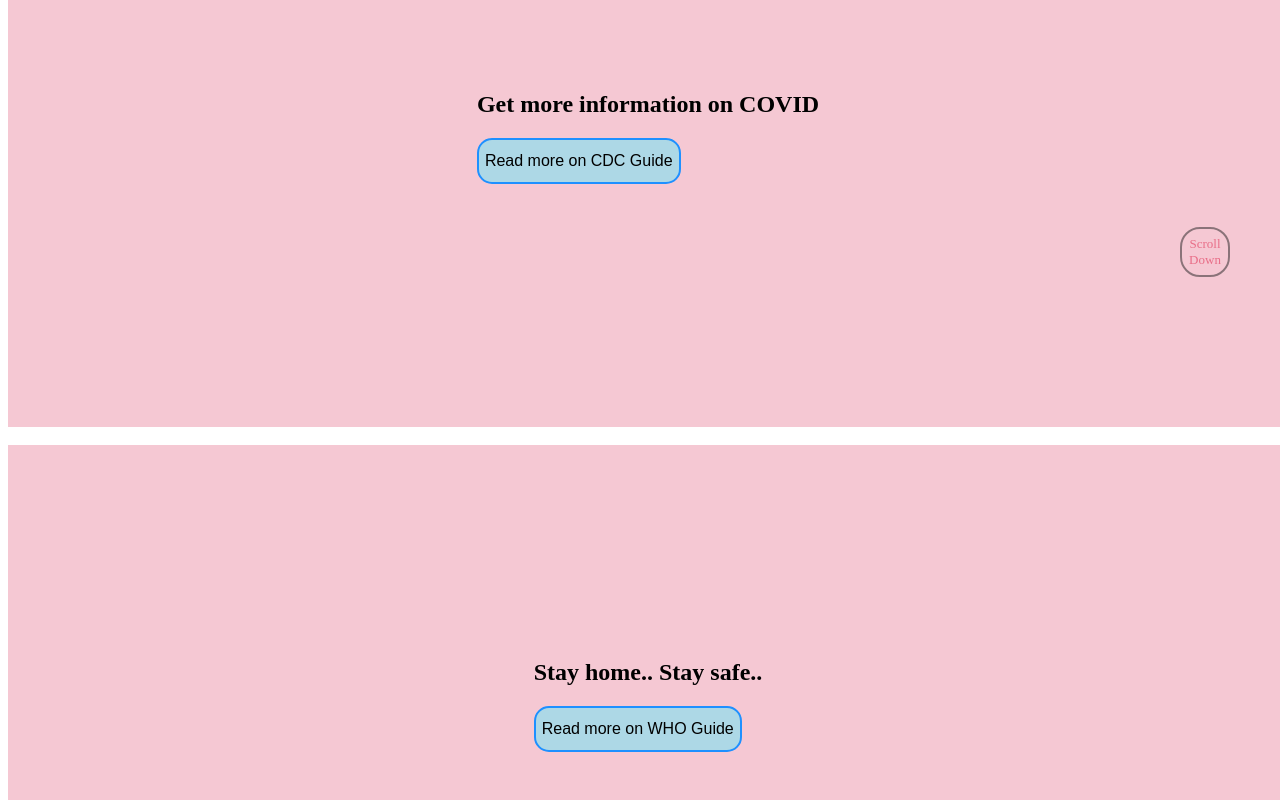
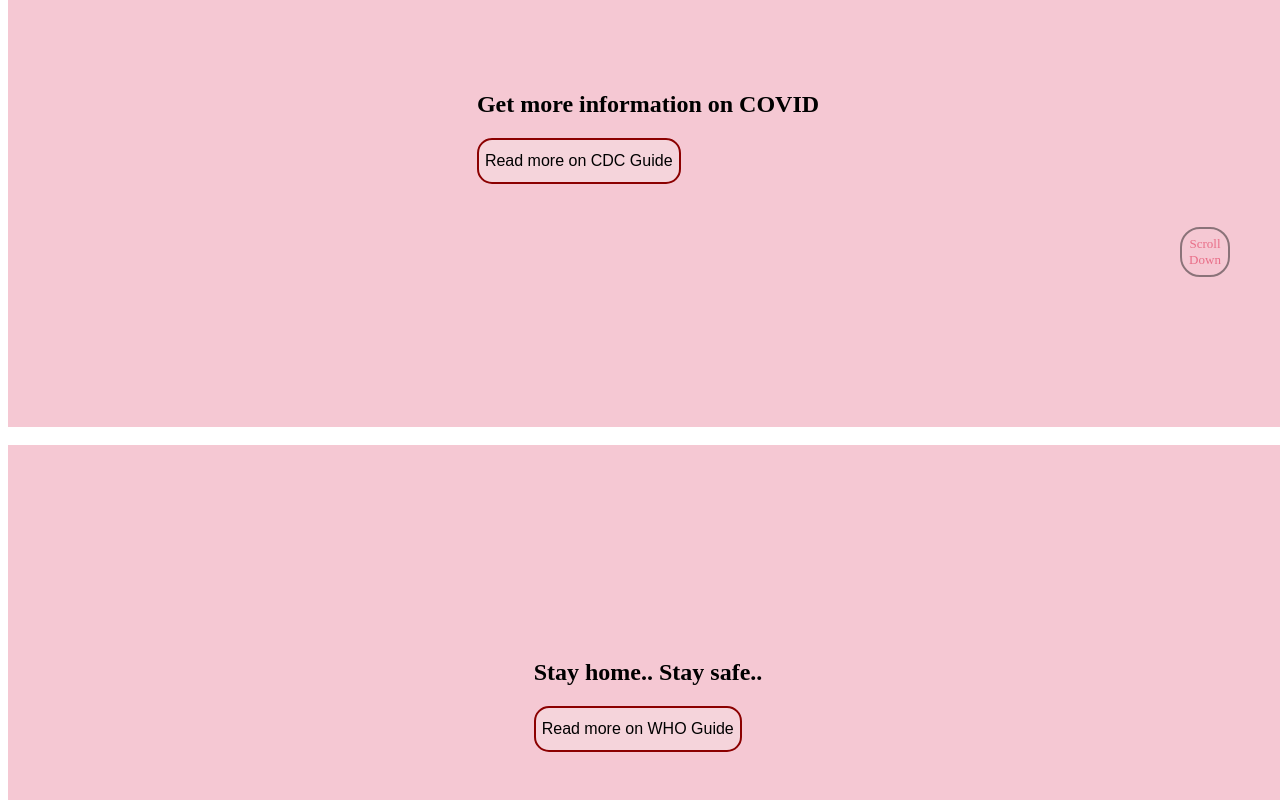
Before and after one commit to sitap1312/covidya, a website: page index.html in a window 1280 px wide. Shown: the part 1640-2440 px from the top of the page. Drawn offline with nearby package versions, Linux system fonts and the light colour scheme.

Commit message:
Final Project 1

```diff
--- a/style.css
+++ b/style.css
@@ -190,8 +190,8 @@
 }
 
 #covid-info button {
-  background: lightblue;
-  border: solid 2px dodgerblue;
+  background: rgb(245, 212, 219);
+  border: solid 2px darkred;
   height: 40px;
   font-size: medium;
   box-sizing:content-box;
@@ -200,7 +200,7 @@
 }
 
 #covid-info button:hover {
-  background-color: dodgerblue;
+  background-color: rgb(180, 138, 138);
 }
 
 #WHO-info {
@@ -214,8 +214,8 @@
 }
 
 #WHO-info button {
-  background: lightblue;
-  border: solid 2px dodgerblue;
+  background: rgb(245, 212, 219);
+  border: solid 2px darkred;
   height: 40px;
   font-size: medium;
   box-sizing:content-box;
@@ -224,7 +224,7 @@
 }
 
 #WHO-info button:hover {
-  background-color: dodgerblue;
+  background-color: rgb(180, 138, 138);
 }
 
 /* class styling */
```
